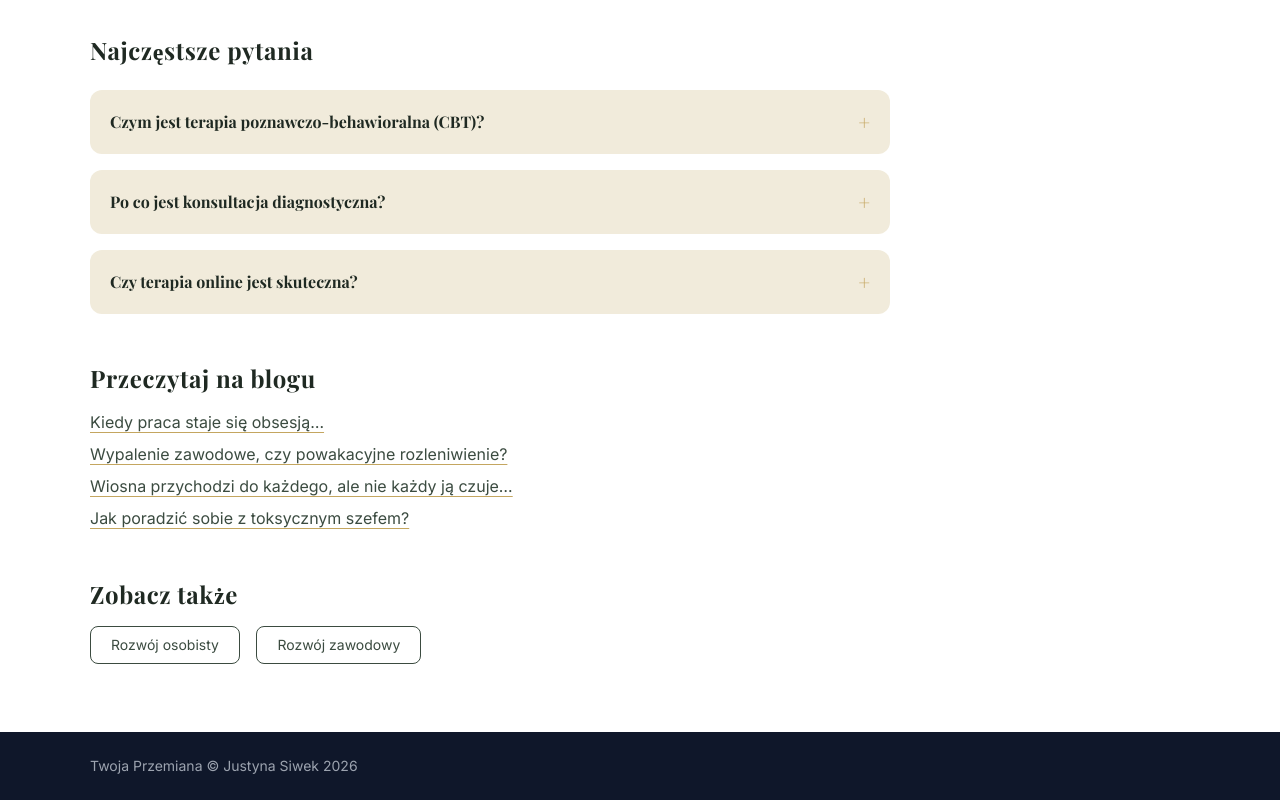
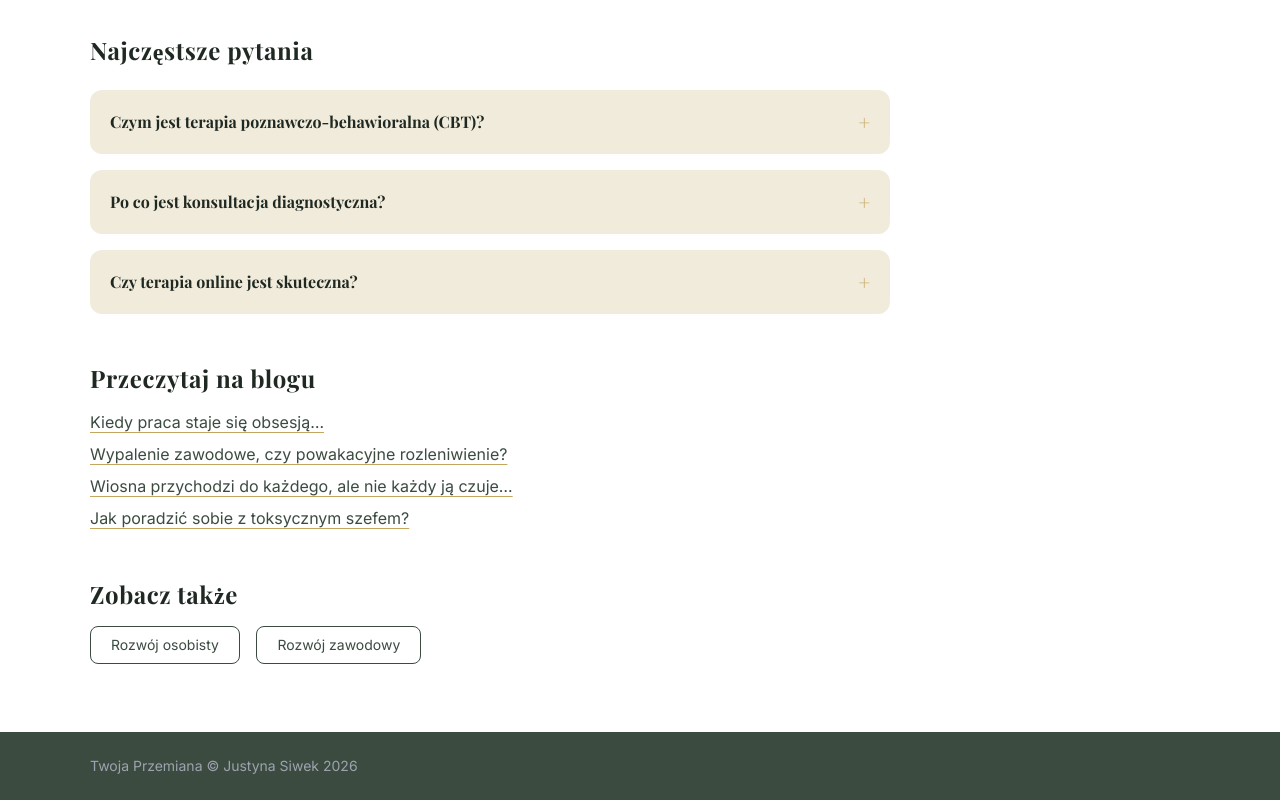
Before and after one commit to justynasiwek/twoja-przemiana.github.io, a website: page diagnoza-i-terapia.html in a window 1280 px wide. Shown: the part 1771-2571 px from the top of the page. Drawn offline with nearby package versions, Linux system fonts and the light colour scheme; a web font is replaced by a local one.

Commit message:
colory stopki

```diff
--- a/diagnoza-i-terapia.html
+++ b/diagnoza-i-terapia.html
@@ -220,7 +220,7 @@
         </div>
     </section>
 
-    <footer class="bg-[#0F172A] py-6 px-6">
+    <footer class="bg-[#3b4b40] py-6 px-6">
         <div class="max-w-[1100px] mx-auto flex flex-col md:flex-row justify-between items-center text-sm text-gray-400">
             <p>Twoja Przemiana &copy; Justyna Siwek 2026</p>
         </div>
```
Also changed, not shown: rozwoj-osobisty.html (+1 -1 lines), rozwoj-zawodowy.html (+1 -1 lines).
